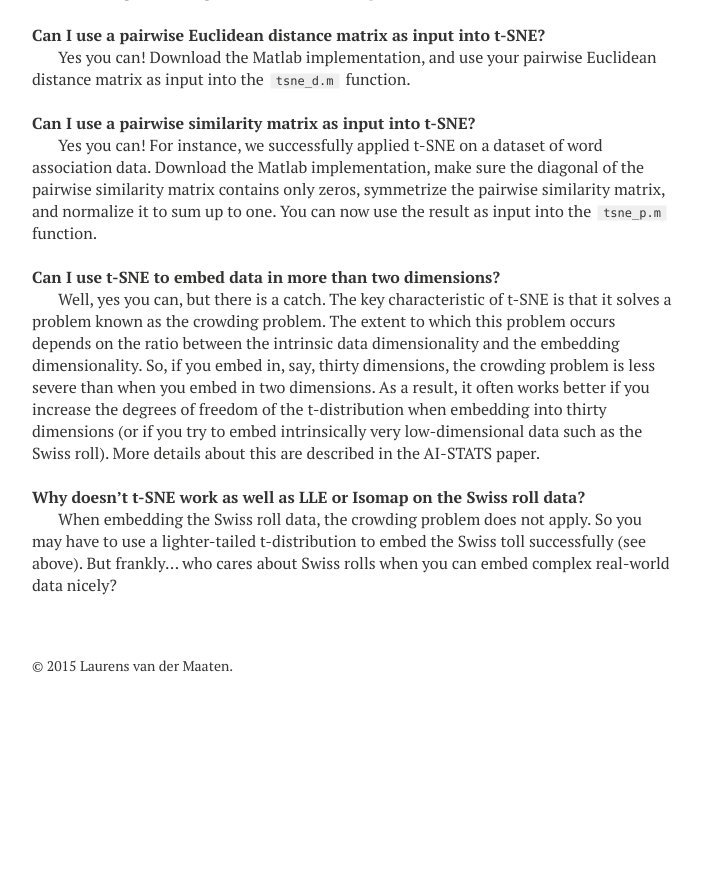
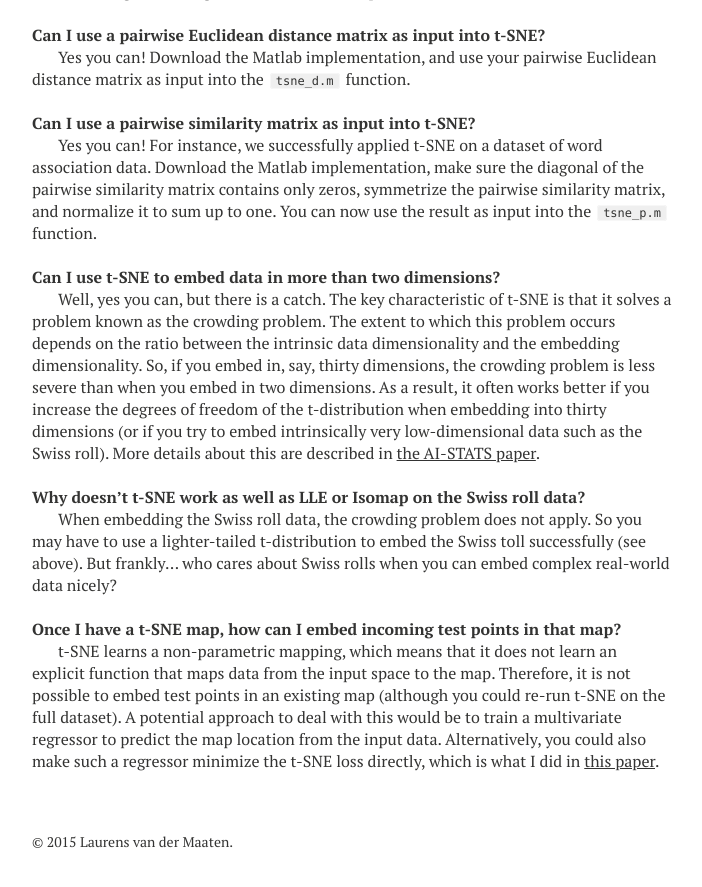
Before and after one commit to lvdmaaten/lvdmaaten.github.io, a Jekyll site: the page built from tsne/index.md, in a window 1280 px wide and 900 px high, scrolled down 3701 px. Shown: the top 887 px of the window, without its empty margins (288-990 px from the left). Built offline with Jekyll 4.4.1, drawn with Linux system fonts in a browser that asks for light colours; nearby versions of some CDN libraries; before the commit the page ends 4425 px from its top, so only the background shows below that.

Commit message:
add faq question

```diff
--- a/tsne/index.md
+++ b/tsne/index.md
@@ -132,9 +132,14 @@ Yes you can! For instance, we successfully applied t-SNE on a dataset of word as
 <br />
 **Can I use t-SNE to embed data in more than two dimensions?**
 
-Well, yes you can, but there is a catch. The key characteristic of t-SNE is that it solves a problem known as the crowding problem. The extent to which this problem occurs depends on the ratio between the intrinsic data dimensionality and the embedding dimensionality. So, if you embed in, say, thirty dimensions, the crowding problem is less severe than when you embed in two dimensions. As a result, it often works better if you increase the degrees of freedom of the t-distribution when embedding into thirty dimensions (or if you try to embed intrinsically very low-dimensional data such as the Swiss roll). More details about this are described in the AI-STATS paper.
+Well, yes you can, but there is a catch. The key characteristic of t-SNE is that it solves a problem known as the crowding problem. The extent to which this problem occurs depends on the ratio between the intrinsic data dimensionality and the embedding dimensionality. So, if you embed in, say, thirty dimensions, the crowding problem is less severe than when you embed in two dimensions. As a result, it often works better if you increase the degrees of freedom of the t-distribution when embedding into thirty dimensions (or if you try to embed intrinsically very low-dimensional data such as the Swiss roll). More details about this are described in [the AI-STATS paper](../publications/papers/AISTATS_2009.pdf).
 
 <br />
 **Why doesn’t t-SNE work as well as LLE or Isomap on the Swiss roll data?**
 
 When embedding the Swiss roll data, the crowding problem does not apply. So you may have to use a lighter-tailed t-distribution to embed the Swiss toll successfully (see above). But frankly... who cares about Swiss rolls when you can embed complex real-world data nicely?
+
+<br />
+**Once I have a t-SNE map, how can I embed incoming test points in that map?**
+
+t-SNE learns a non-parametric mapping, which means that it does not learn an explicit function that maps data from the input space to the map. Therefore, it is not possible to embed test points in an existing map (although you could re-run t-SNE on the full dataset). A potential approach to deal with this would be to train a multivariate regressor to predict the map location from the input data. Alternatively, you could also make such a regressor minimize the t-SNE loss directly, which is what I did in [this paper](../publications/papers/AISTATS_2009.pdf).
```
Also changed, not shown: publications/index.md (+1 -1 lines).
